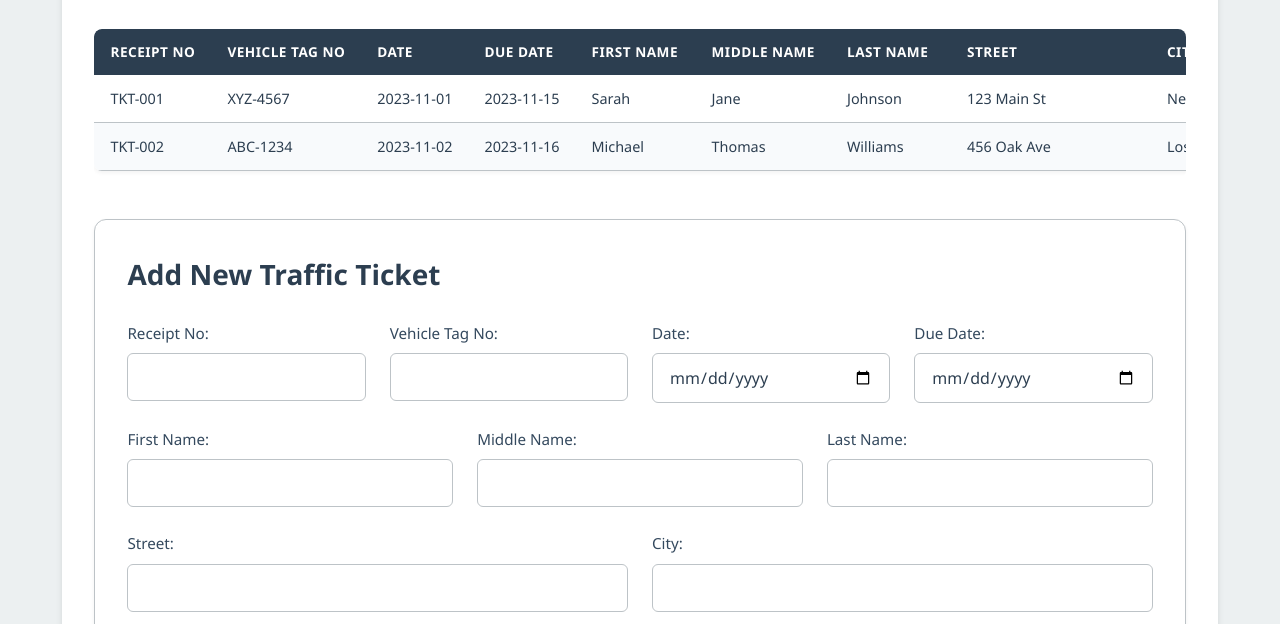
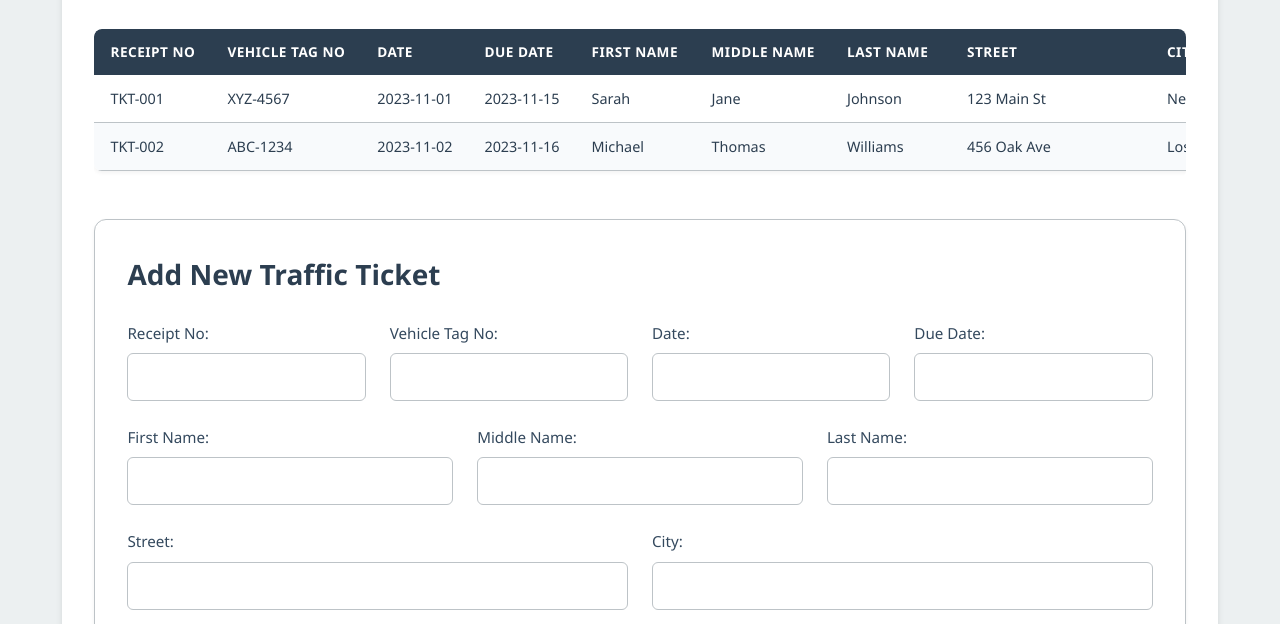
Before and after one commit to mListek/Traffic-Control-Fine-System, a plain HTML site: page index.html in a window 1280 px wide. Shown: the part 176-800 px from the top of the page. Drawn offline with Linux system fonts and the light colour scheme.

Commit message:
Remove required attributes from ticket form fields

```diff
--- a/index.html
+++ b/index.html
@@ -46,26 +46,26 @@
                 <div class="form-row">
                     <div class="form-group">
                         <label for="receiptNo">Receipt No:</label>
-                        <input type="text" id="receiptNo" required>
+                        <input type="text" id="receiptNo">
                     </div>
                     <div class="form-group">
                         <label for="vehicleTagNo">Vehicle Tag No:</label>
-                        <input type="text" id="vehicleTagNo" required>
+                        <input type="text" id="vehicleTagNo">
                     </div>
                     <div class="form-group">
                         <label for="ticketDate">Date:</label>
-                        <input type="date" id="ticketDate" required>
+                        <input type="text" id="ticketDate">
                     </div>
                     <div class="form-group">
                         <label for="dueDate">Due Date:</label>
-                        <input type="date" id="dueDate" required>
+                        <input type="text" id="dueDate">
                     </div>
                 </div>
 
                 <div class="form-row">
                     <div class="form-group">
                         <label for="firstName">First Name:</label>
-                        <input type="text" id="firstName" required>
+                        <input type="text" id="firstName">
                     </div>
                     <div class="form-group">
                         <label for="middleName">Middle Name:</label>
@@ -73,44 +73,44 @@
                     </div>
                     <div class="form-group">
                         <label for="lastName">Last Name:</label>
-                        <input type="text" id="lastName" required>
+                        <input type="text" id="lastName">
                     </div>
                 </div>
 
                 <div class="form-row">
                     <div class="form-group">
                         <label for="street">Street:</label>
-                        <input type="text" id="street" required>
+                        <input type="text" id="street">
                     </div>
                     <div class="form-group">
                         <label for="city">City:</label>
-                        <input type="text" id="city" required>
+                        <input type="text" id="city">
                     </div>
                 </div>
 
                 <div class="form-row">
                     <div class="form-group">
                         <label for="state">State:</label>
-                        <input type="text" id="state" required>
+                        <input type="text" id="state">
                     </div>
                     <div class="form-group">
                         <label for="county">County:</label>
-                        <input type="text" id="county" required>
+                        <input type="text" id="county">
                     </div>
                     <div class="form-group">
                         <label for="zipCode">Zip Code:</label>
-                        <input type="text" id="zipCode" required>
+                        <input type="text" id="zipCode">
                     </div>
                 </div>
 
                 <div class="form-row">
                     <div class="form-group">
                         <label for="violationCode">Violation Code:</label>
-                        <input type="text" id="violationCode" required>
+                        <input type="text" id="violationCode">
                     </div>
                     <div class="form-group">
                         <label for="amount">Amount:</label>
-                        <input type="number" id="amount" step="0.01" min="0" required>
+                        <input type="number" id="amount" step="0.01" min="0">
                     </div>
                 </div>
 
```
